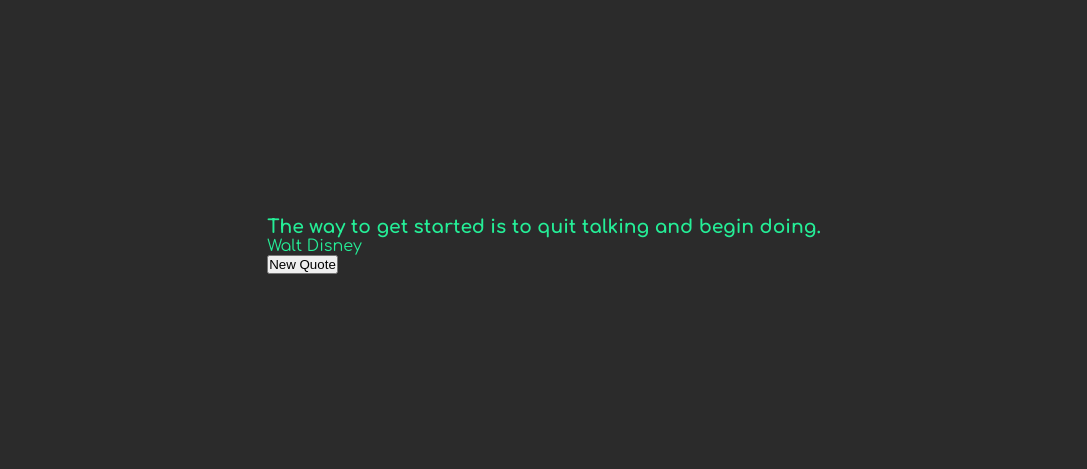
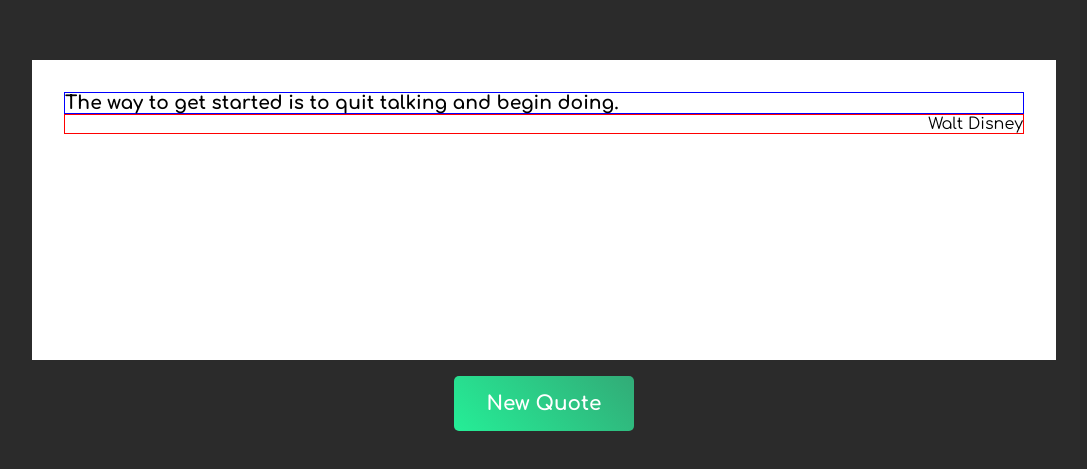
Before and after one commit to pauloo0/react-quotes, a React (Vite) app: page / in a window 1280 px wide. Shown: the part 155-624 px from the top of the page, without its empty margins (96-1183 px from the left). Built offline with nearby package versions, Linux system fonts and the light colour scheme.

Commit message:
Added first stylings

```diff
--- a/src/components/Quote.tsx
+++ b/src/components/Quote.tsx
@@ -16,15 +16,15 @@
   useEffect(() => generateQuote, [])
 
   return (
-    <>
+    <div className='page'>
       <div className='quote-container'>
         <h3 className='quote'>{quote.quote}</h3>
         <p className='author'>{quote.author}</p>
       </div>
-      <button type='button' onClick={generateQuote}>
+      <button type='button' className='quote-btn' onClick={generateQuote}>
         New Quote
       </button>
-    </>
+    </div>
   )
 }
 
--- a/src/styles/css/style.css
+++ b/src/styles/css/style.css
@@ -1 +1 @@
-@import"https://fonts.googleapis.com/css2?family=Comfortaa:wght@300;400;500;600;700&family=Inter:wght@300;400;500;600;700&display=swap";*{box-sizing:border-box;margin:0;padding:0}body{font-family:"Comfortaa",cursive;background-color:#2b2b2b;color:#25ee97;height:100vh;width:100vw;display:flex;align-items:center;justify-content:center}h1{font-weight:bold;font-size:5rem}/*# sourceMappingURL=style.css.map */
+@import"https://fonts.googleapis.com/css2?family=Comfortaa:wght@300;400;500;600;700&family=Inter:wght@300;400;500;600;700&display=swap";*{box-sizing:border-box;margin:0;padding:0}.page{font-family:"Comfortaa",cursive;background-color:#2b2b2b;height:100vh;width:100vw;display:flex;flex-direction:column;align-items:center;justify-content:center}.quote-container{background-color:#fff;padding:2rem;width:80%;min-height:300px;height:auto}.quote{border:1px solid blue}.author{border:1px solid red;text-align:end}.quote-btn{margin-top:1rem;padding:1rem 2rem;font-size:20px;font-weight:bold;font-family:"Comfortaa",cursive;background:linear-gradient(45deg, #25ee97, #32ab77);color:#fff;border:none;border-radius:5px}/*# sourceMappingURL=style.css.map */
--- a/src/styles/scss/_config.scss
+++ b/src/styles/scss/_config.scss
@@ -3,3 +3,4 @@
 $primary-font: 'Comfortaa', cursive;
 $bgc: #2b2b2b;
 $primary-text: #25ee97;
+$secondary-text: #32ab77;
--- a/src/styles/scss/style.scss
+++ b/src/styles/scss/style.scss
@@ -6,18 +6,42 @@
   padding: 0;
 }
 
-body {
+.page {
   font-family: $primary-font;
   background-color: $bgc;
-  color: $primary-text;
   height: 100vh;
   width: 100vw;
   display: flex;
+  flex-direction: column;
   align-items: center;
   justify-content: center;
 }
 
-h1 {
+.quote-container {
+  background-color: #fff;
+  padding: 2rem;
+  width: 80%;
+  min-height: 300px;
+  height: auto;
+}
+
+.quote {
+  border: 1px solid blue;
+}
+
+.author {
+  border: 1px solid red;
+  text-align: end;
+}
+
+.quote-btn {
+  margin-top: 1rem;
+  padding: 1rem 2rem;
+  font-size: 20px;
   font-weight: bold;
-  font-size: 5rem;
+  font-family: $primary-font;
+  background: linear-gradient(45deg, $primary-text, $secondary-text);
+  color: #fff;
+  border: none;
+  border-radius: 5px;
 }
```
Also changed, not shown: 1 other file (tests, documents, lock files or other folders).
